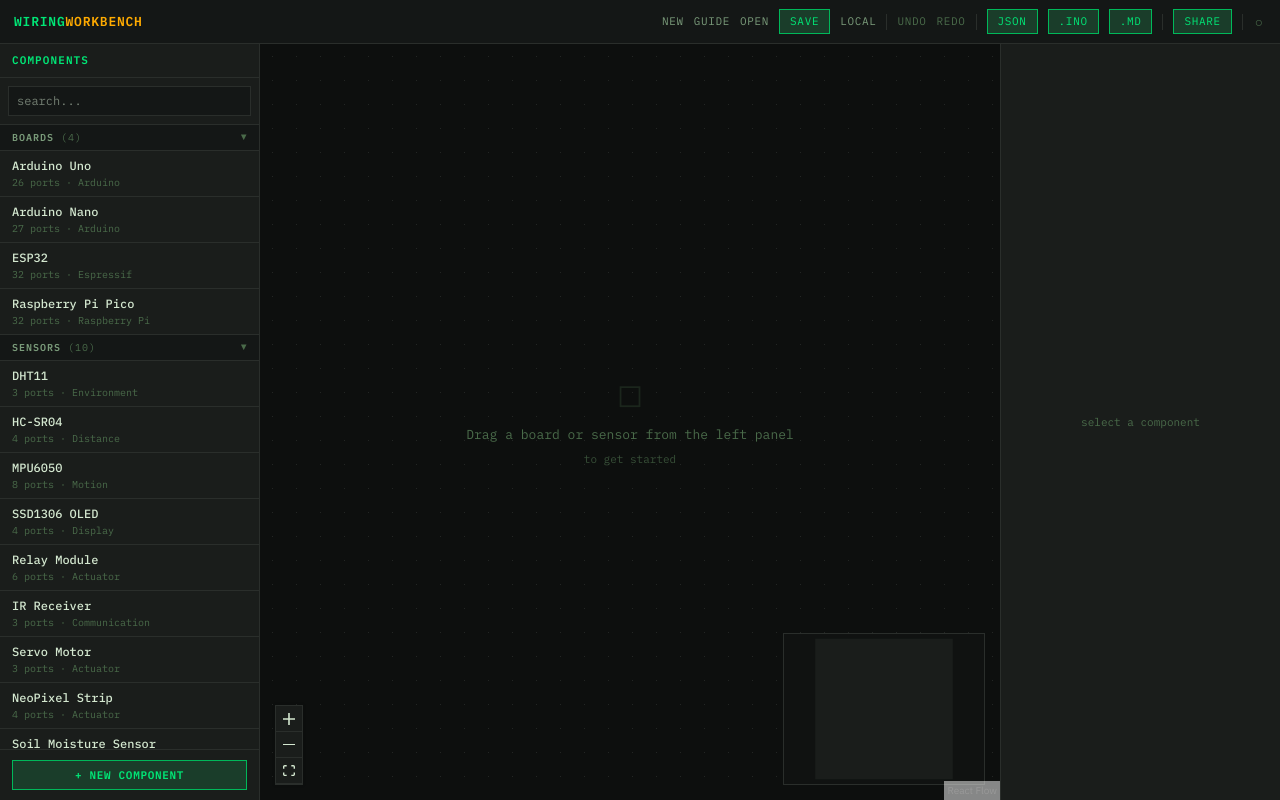
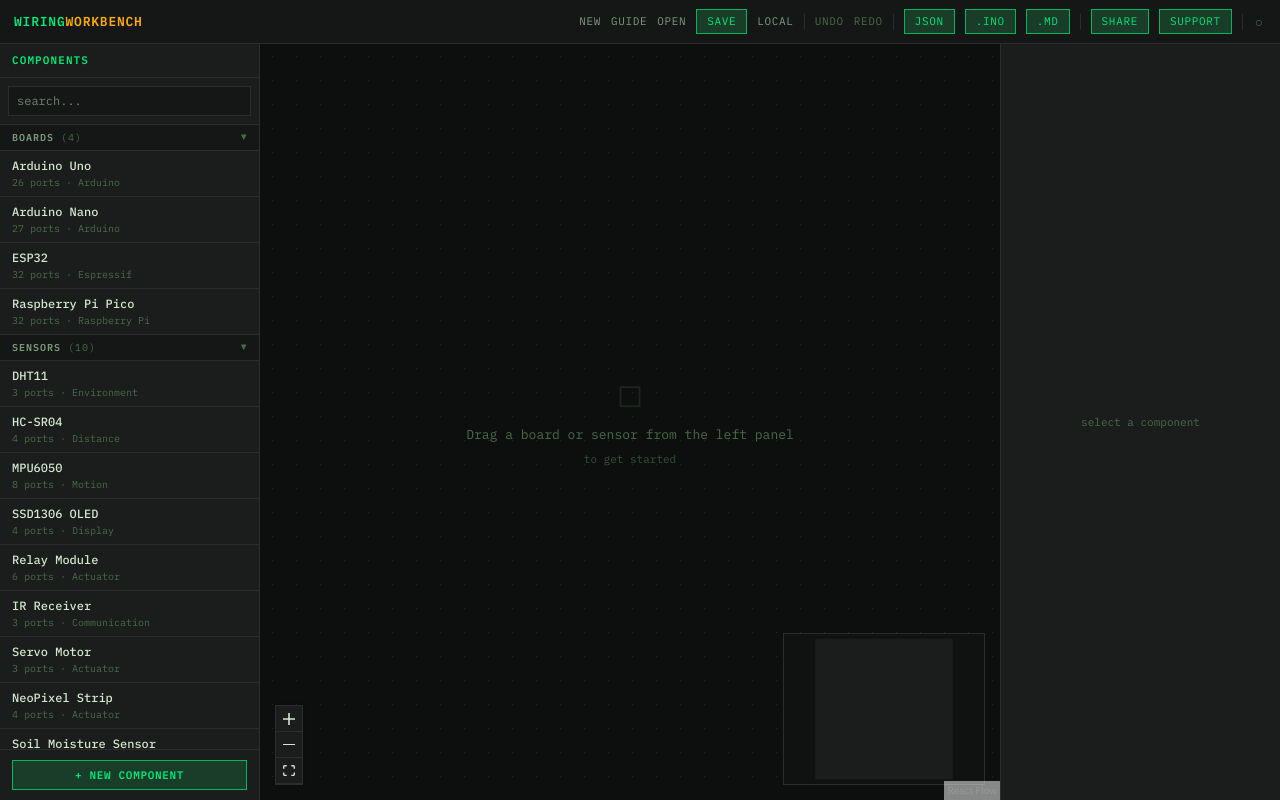
Before and after one commit to DraSoGo/WiringWorkbench, a React (Vite) app: page / in a window 1280 px wide. Built offline with nearby package versions, Linux system fonts and the light colour scheme.

Commit message:
add support me

```diff
--- a/src/components/Toolbar/Toolbar.tsx
+++ b/src/components/Toolbar/Toolbar.tsx
@@ -167,6 +167,10 @@ export default function Toolbar({ theme, onToggleTheme }: Props) {
     }
   };
 
+  const handleSupport = () => {
+    window.open('https://buymeacoffee.com/drasogo', '_blank', 'noopener,noreferrer');
+  };
+
   useEffect(() => {
     const onKey = (e: KeyboardEvent) => {
       if (e.key === 'Escape' && guideOpen) {
@@ -245,6 +249,7 @@ export default function Toolbar({ theme, onToggleTheme }: Props) {
         <Sep />
 
         <Btn label="SHARE" title="Copy shareable URL to clipboard" onClick={handleShare} accent />
+        <Btn label="SUPPORT" title="Support the project" onClick={handleSupport} accent />
 
         <Sep />
 
```
Also changed, not shown: 1 other file (tests, documents, lock files or other folders).
